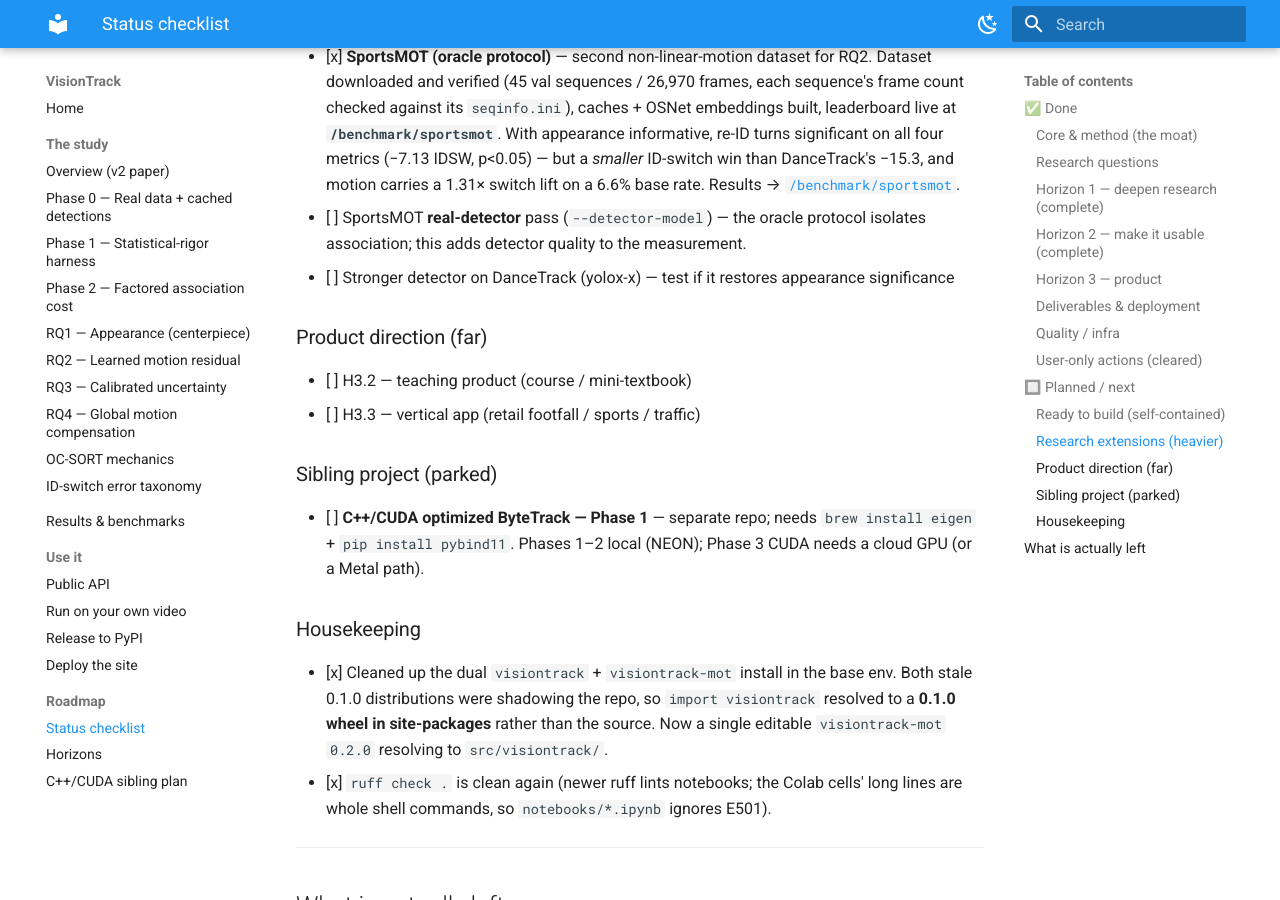
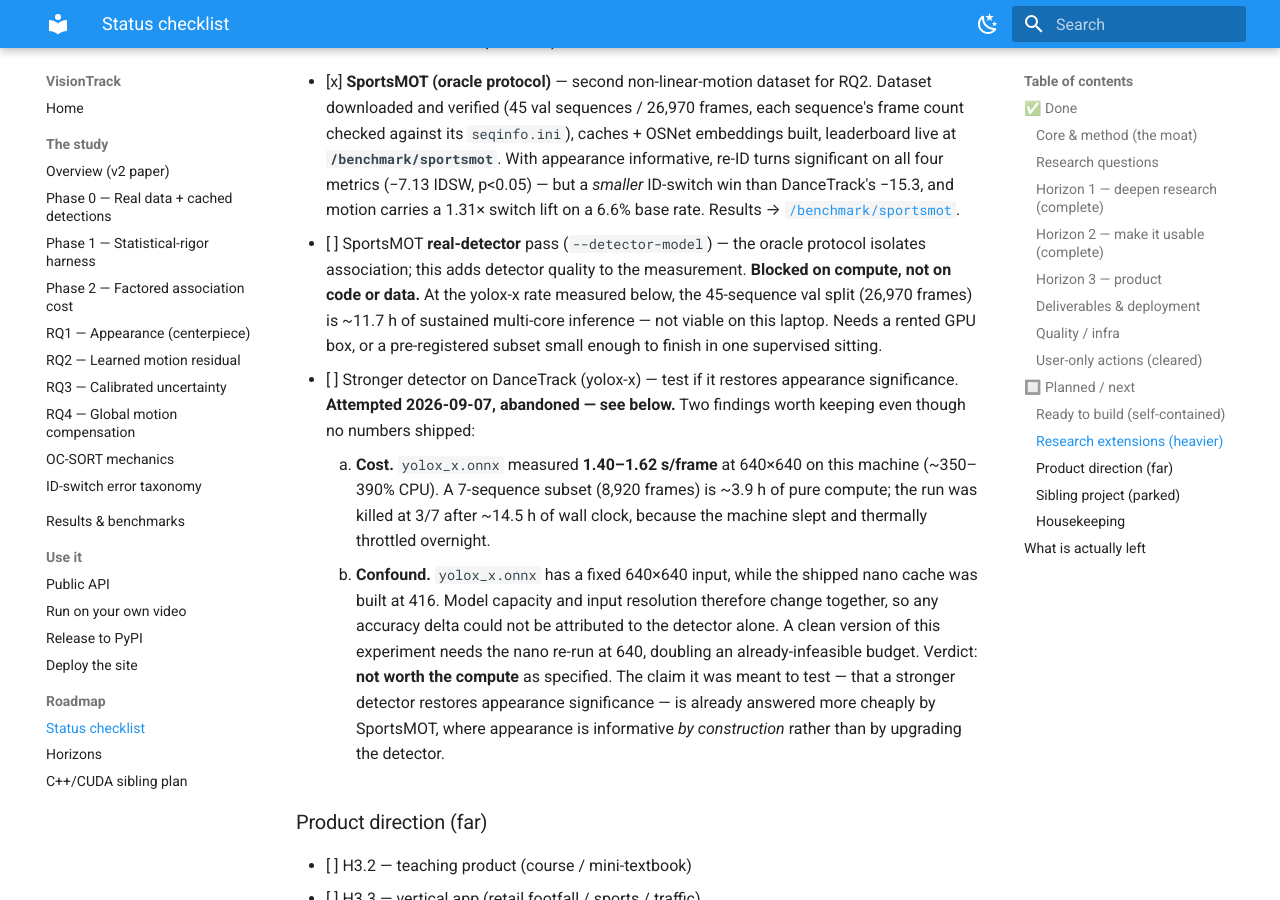
Before and after one commit to hulagerushikesh/visiontrack, an MkDocs documentation site: the page built from docs/STATUS.md, in a window 1280 px wide and 900 px high, scrolled down 3223 px. Built offline with MkDocs 1.6.1 and Material for MkDocs 9.7.7, drawn with Linux system fonts in a browser that asks for light colours; some of the changed text lies outside the part shown.

Commit message:
docs: mark the two remaining research extensions compute-blocked
Both outstanding research extensions were listed as ordinary planned work.
Neither is blocked on code or data — both are blocked on compute, and the
yolox-x attempt produced the numbers to say so precisely.

yolox_x.onnx measures 1.40-1.62 s/frame at 640x640 on this machine. That puts
a 7-sequence DanceTrack subset at ~3.9h and the full SportsMOT val split at
~11.7h of sustained multi-core inference. The DanceTrack run was killed at 3/7
sequences after ~14.5h of wall clock, having slept and thermally throttled
overnight; its cache is deleted.

The experiment also carried a confound worth recording: yolox_x.onnx has a
fixed 640x640 input while the shipped nano cache was built at 416, so model
capacity and input resolution move together and no accuracy delta could be
attributed to the detector alone. Making it clean would require re-running nano
at 640, doubling an already-infeasible budget.

Records both findings against the checklist items so the cost is not
rediscovered, and notes that SportsMOT already answers the underlying question
more cheaply.

```diff
--- a/docs/STATUS.md
+++ b/docs/STATUS.md
@@ -1,9 +1,11 @@
 # VisionTrack — Status & Roadmap Checklist
 
 A living checklist of what's shipped and what's planned. Tick items as they land.
-Last updated: 2026-09-07 — **SportsMOT oracle numbers landed** (45 val sequences,
-`/benchmark/sportsmot` live). Previously: v0.2.0 (`/live` in-browser tracker +
-SportsMOT code path + site redesign, published to PyPI).
+Last updated: 2026-09-08 — the two remaining research extensions are now marked
+**compute-blocked with measured numbers**, not merely "planned". Previously:
+2026-09-07, SportsMOT oracle numbers landed (45 val sequences, `/benchmark/sportsmot`
+live); v0.2.0 (`/live` in-browser tracker + SportsMOT code path + site redesign,
+published to PyPI).
 
 ---
 
@@ -107,7 +109,26 @@ SportsMOT code path + site redesign, published to PyPI).
       Results → [`/benchmark/sportsmot`](https://visiontrack.hulage.in/benchmark/sportsmot).
 - [ ] SportsMOT **real-detector** pass (`--detector-model`) — the oracle protocol
       isolates association; this adds detector quality to the measurement.
-- [ ] Stronger detector on DanceTrack (yolox-x) — test if it restores appearance significance
+      **Blocked on compute, not on code or data.** At the yolox-x rate measured
+      below, the 45-sequence val split (26,970 frames) is ~11.7 h of sustained
+      multi-core inference — not viable on this laptop. Needs a rented GPU box, or
+      a pre-registered subset small enough to finish in one supervised sitting.
+- [ ] Stronger detector on DanceTrack (yolox-x) — test if it restores appearance
+      significance. **Attempted 2026-09-07, abandoned — see below.** Two findings
+      worth keeping even though no numbers shipped:
+      1. **Cost.** `yolox_x.onnx` measured **1.40–1.62 s/frame** at 640×640 on this
+         machine (~350–390% CPU). A 7-sequence subset (8,920 frames) is ~3.9 h of
+         pure compute; the run was killed at 3/7 after ~14.5 h of wall clock,
+         because the machine slept and thermally throttled overnight.
+      2. **Confound.** `yolox_x.onnx` has a fixed 640×640 input, while the shipped
+         nano cache was built at 416. Model capacity and input resolution therefore
+         change together, so any accuracy delta could not be attributed to the
+         detector alone. A clean version of this experiment needs the nano
+         re-run at 640, doubling an already-infeasible budget.
+      Verdict: **not worth the compute** as specified. The claim it was meant to
+      test — that a stronger detector restores appearance significance — is already
+      answered more cheaply by SportsMOT, where appearance is informative *by
+      construction* rather than by upgrading the detector.
 
 ### Product direction (far)
 - [ ] H3.2 — teaching product (course / mini-textbook)
```
